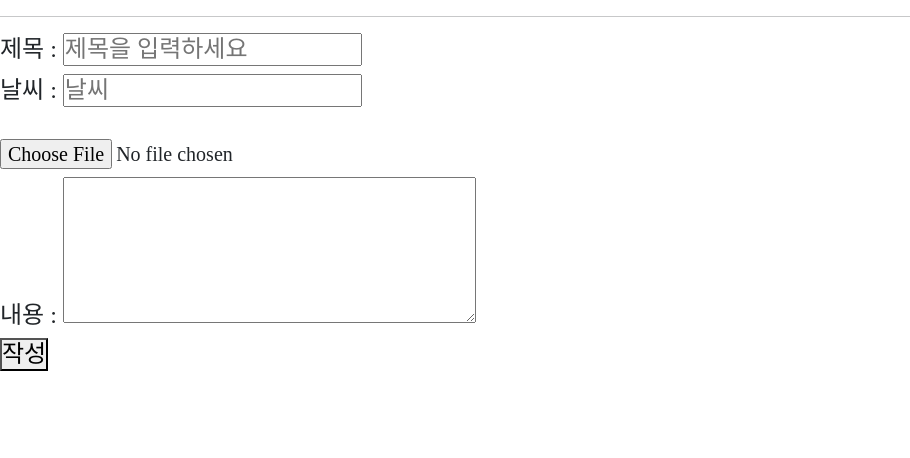
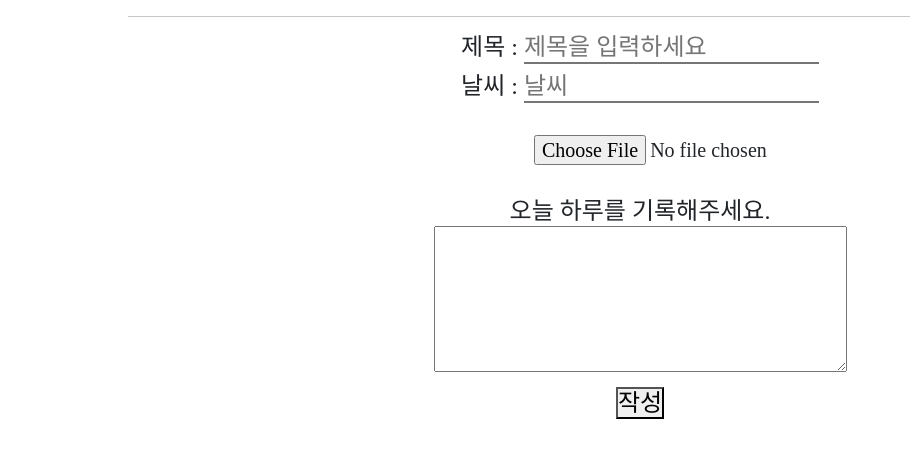
Before and after one commit to Zy0ung/Diary_project, a Django app: page /diary/create in a window 1280 px wide. Shown: the part 158-616 px from the top of the page, without its empty margins (0-910 px from the left). Run offline with Django 3.2, Linux system fonts and the light colour scheme; some libraries are stand-ins or nearby versions; some web fonts are replaced.

Commit message:
진짜 최종본

```diff
--- a/diary_project/Diary/templates/base.html
+++ b/diary_project/Diary/templates/base.html
@@ -29,15 +29,17 @@
             <form class="col-12 col-lg-auto mb-3 mb-lg-0 me-lg-3">
               <input type="search" class="form-control form-control-dark" placeholder="Search..." aria-label="Search">
             </form>
-
             <div class="text-end">
-            <a href="{% provider_login_url 'google' %}"><button type="button" class="btn btn-outline-light me-2">Google Login</button></a>
+              {% if user.is_authenticated %}
+              <h5>지영님의 하루 기록</h5>
+              {% else %}
+              <a href="{% provider_login_url 'google' %}"><button type="button" class="btn btn-outline-light me-2">Google Login</button></a>
               <button type="button" class="btn btn-warning">Sign-up</button>
+              {% endif %}
             </div>
           </div>
         </div>
       </header>
-
     {% block content %} {% endblock %}
 </body>
 </html>
--- a/diary_project/Diary/templates/new.html
+++ b/diary_project/Diary/templates/new.html
@@ -16,8 +16,8 @@
     <h4>제목 : <input name="title" type="text" placeholder="제목을 입력하세요"><br>
     <h4>날씨 : <input name="weather" type="text" placeholder="날씨"></h4><br>
     <h5 class="image">
-        <input name="image" type="file" ></h5>
-    <div><h4>내용 :
+        <input name="image" type="file" ></h5><br>
+    <div><h4>오늘 하루를 기록해주세요.<br>
     <textarea name="body" cols="30" rows="5"></textarea></h4></div>
     <h4><button>작성</button></h4>
 </form>
--- a/diary_project/diary_project/urls.py
+++ b/diary_project/diary_project/urls.py
@@ -21,7 +21,7 @@ from django.conf import settings
 from django.conf.urls.static import static
 
 urlpatterns = [
-    path('admin/', admin.site.urls),
+    path('admin', admin.site.urls),
     path('',D.home, name='home'),
     path('diary/create', D.create ,name='create'),
     path('<str:id>', D.detail, name='detail'),
--- a/diary_project/static/css/new.css
+++ b/diary_project/static/css/new.css
@@ -14,3 +14,28 @@
     font-family: 'IBMPlexSansKR-Text';
     padding-top: 3%;
 }
+
+.header > p{
+    font-size: 10;
+}
+
+hr{width: 80%; border-bottom: 0px; text-align: center; margin-left: 10%;}
+
+.post{
+    text-align: center;
+}
+
+.post > form > h4 > input{
+    border-left-width:0;
+    border-right-width:0;
+    border-top-width:0;
+    border-bottom-width:1;
+}
+
+.post > form {
+    text-align: center;
+}
+
+.image{
+    padding-left: 10%;
+}
```
Also changed, not shown: diary_project/Diary/views.py (line endings or trailing spaces).
